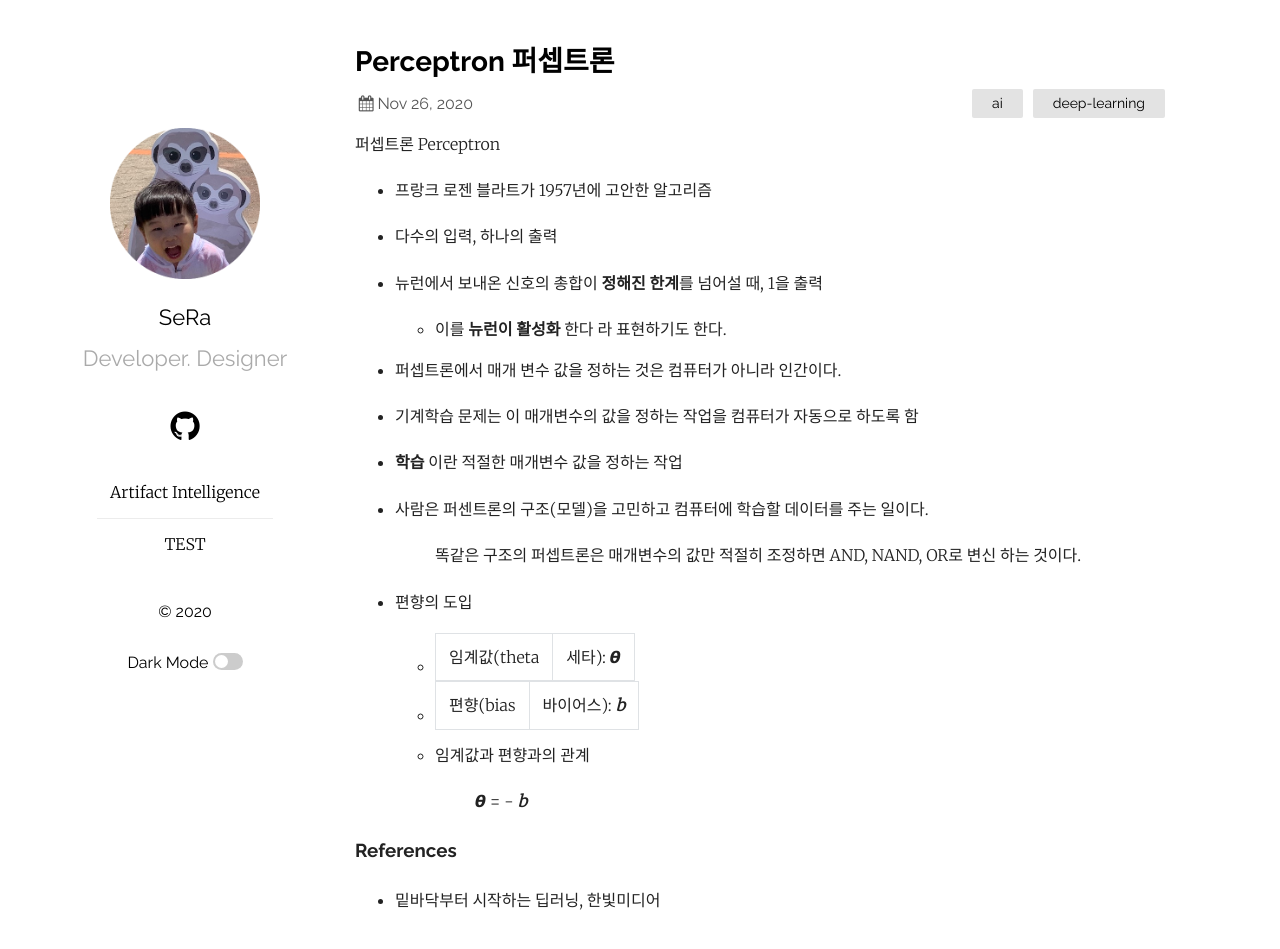
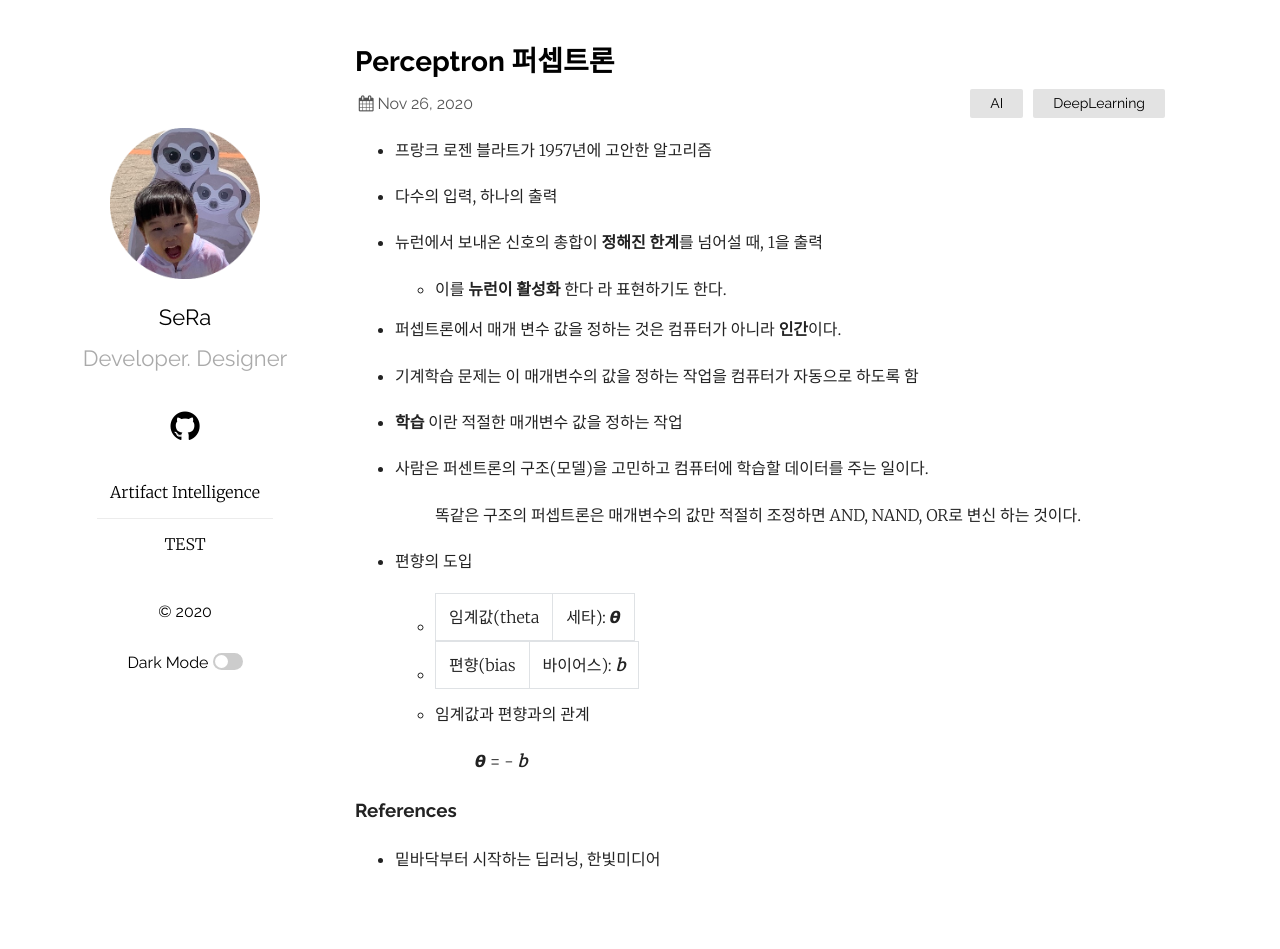
Before and after one commit to csdongju/csdongju.github.io, a Jekyll site: the page built from _posts/ai/2020-11-27-perceptron.markdown, in a window 1280 px wide and 960 px high. Shown: the top 949 px of the window. Built offline with Jekyll 4.4.1, drawn with Linux system fonts in a browser that asks for light colours.

Commit message:
navigation test

```diff
--- a/_posts/ai/2020-11-27-perceptron.markdown
+++ b/_posts/ai/2020-11-27-perceptron.markdown
@@ -2,9 +2,8 @@
 layout: post
 title:  "Perceptron 퍼셉트론"
 date:   2020-11-27 00:00:00 +0530
-categories: ai deep-learning
+categories: AI DeepLearning
 ---
-퍼셉트론 Perceptron
 - 프랑크 로젠 블라트가 1957년에 고안한 알고리즘
 
 - 다수의 입력, 하나의 출력
@@ -13,7 +12,7 @@ categories: ai deep-learning
 
   - 이를 **뉴런이 활성화** 한다 라 표현하기도 한다.
 
-- 퍼셉트론에서 매개 변수 값을 정하는 것은 컴퓨터가 아니라 인간이다.
+- 퍼셉트론에서 매개 변수 값을 정하는 것은 컴퓨터가 아니라 **인간**이다.
 
 - 기계학습 문제는 이 매개변수의 값을 정하는 작업을 컴퓨터가 자동으로 하도록 함
 
```
